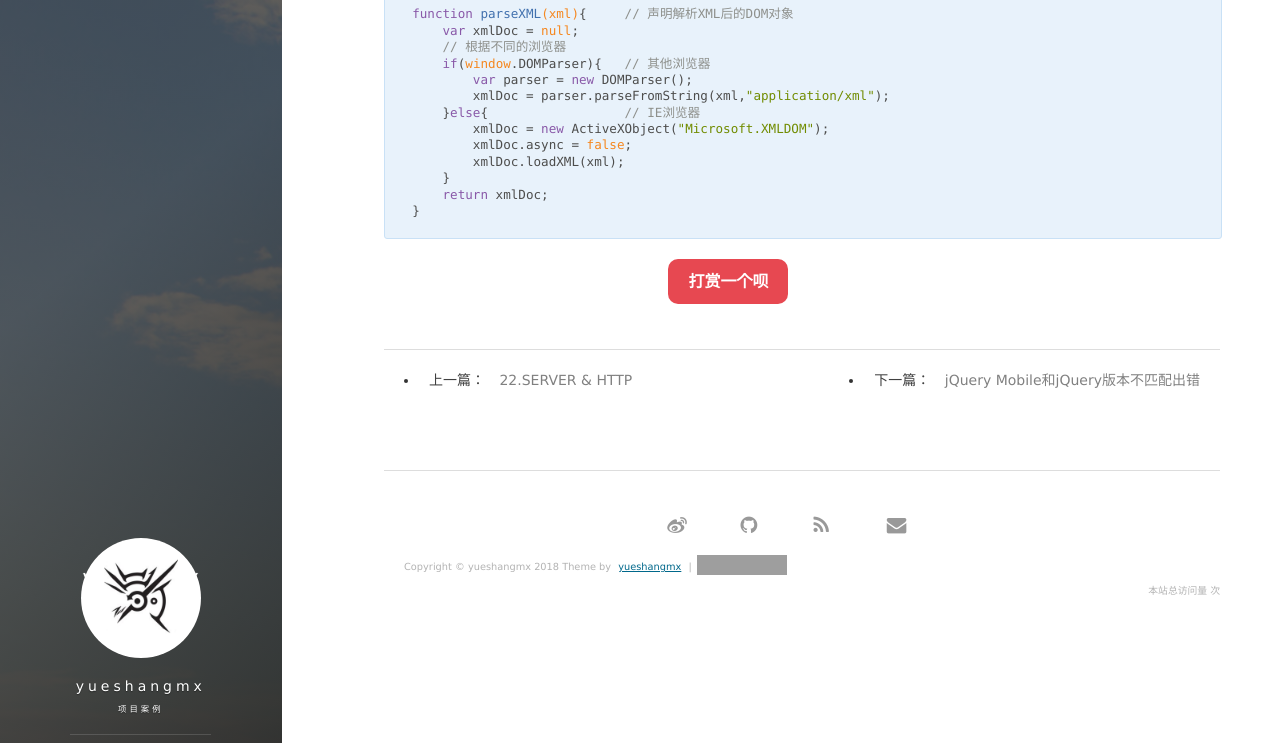
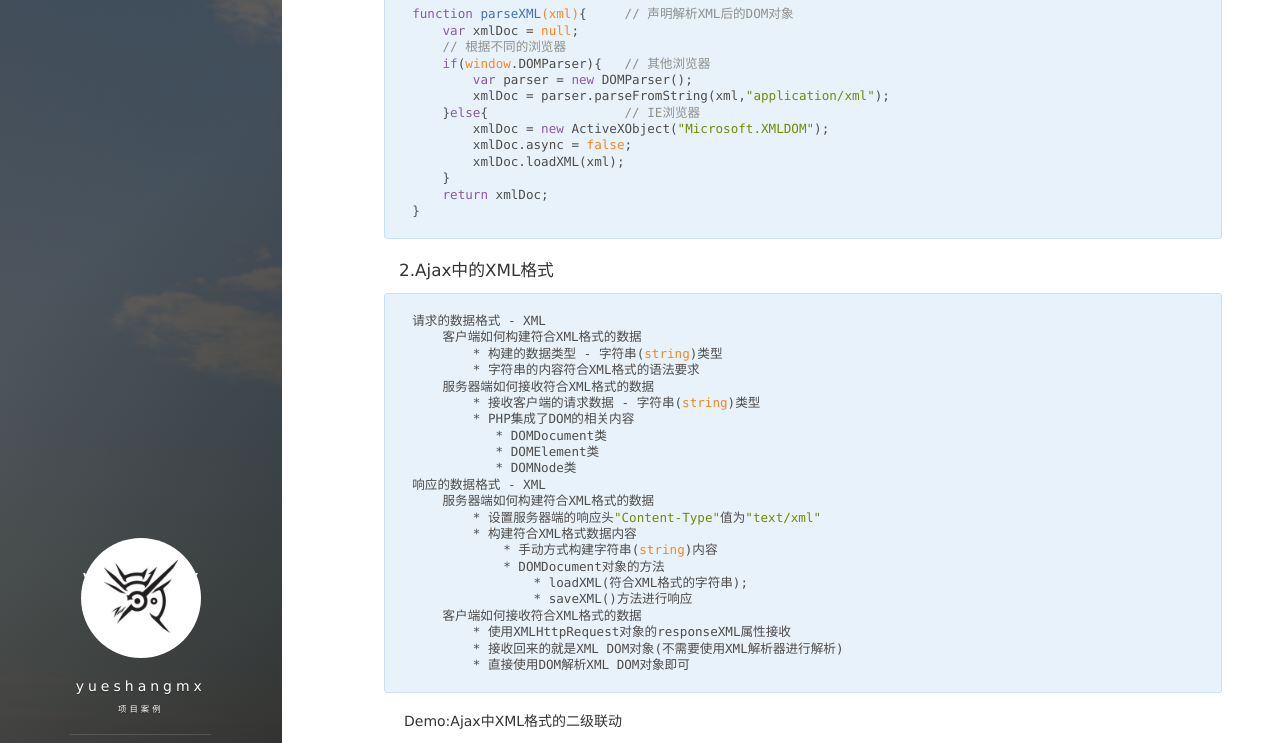
Before and after one commit to yueshangmx/yueshangmx.github.io, a Jekyll site: the page built from _posts/2017-11-05-Ajax异步交互.md, in a window 1280 px wide and 1400 px high, scrolled down 3197 px. Shown: the top 743 px of the window. Built offline with Jekyll 4.4.1, drawn with Linux system fonts in a browser that asks for light colours; nearby versions of some CDN libraries; comment, search, counter and statistics services are not loaded; grey boxes are pictures that could not be loaded.

Commit message:
update ajax

````diff
--- a/_posts/2017-11-05-Ajax异步交互.md
+++ b/_posts/2017-11-05-Ajax异步交互.md
@@ -97,7 +97,7 @@ POST请求类型
 ```
 
 Demo:Ajax实现二级联动
-<iframe style="width:100%;height:400px;border:1px dosh #555" src="http://yueshangmx.top/demo/ajax.html"></iframe>
+<iframe style="width:100%;height:400px;background:#eee" src="http://yueshangmx.top/demo/ajax.html"></iframe>
 
 #### 6.其他实现Ajax的步骤
 ```
@@ -161,3 +161,34 @@ function parseXML(xml){     // 声明解析XML后的DOM对象
     return xmlDoc;
 }
 ```
+
+#### 2.Ajax中的XML格式
+```
+请求的数据格式 - XML
+    客户端如何构建符合XML格式的数据
+        * 构建的数据类型 - 字符串(string)类型
+        * 字符串的内容符合XML格式的语法要求
+    服务器端如何接收符合XML格式的数据
+        * 接收客户端的请求数据 - 字符串(string)类型
+        * PHP集成了DOM的相关内容
+           * DOMDocument类
+           * DOMElement类
+           * DOMNode类
+响应的数据格式 - XML
+    服务器端如何构建符合XML格式的数据
+        * 设置服务器端的响应头"Content-Type"值为"text/xml"
+        * 构建符合XML格式数据内容
+            * 手动方式构建字符串(string)内容
+            * DOMDocument对象的方法
+                * loadXML(符合XML格式的字符串);
+                * saveXML()方法进行响应
+    客户端如何接收符合XML格式的数据
+        * 使用XMLHttpRequest对象的responseXML属性接收
+        * 接收回来的就是XML DOM对象(不需要使用XML解析器进行解析)
+        * 直接使用DOM解析XML DOM对象即可
+```
+
+Demo:Ajax中XML格式的二级联动
+<iframe style="width:100%;height:400px;background:#eee" src="http://yueshangmx.top/demo/xml.html"></iframe>
+
+#### 3.JSON格式
````
Also changed, not shown: other parts of _posts/2017-11-05-Ajax异步交互.md (+1 -1 lines).
